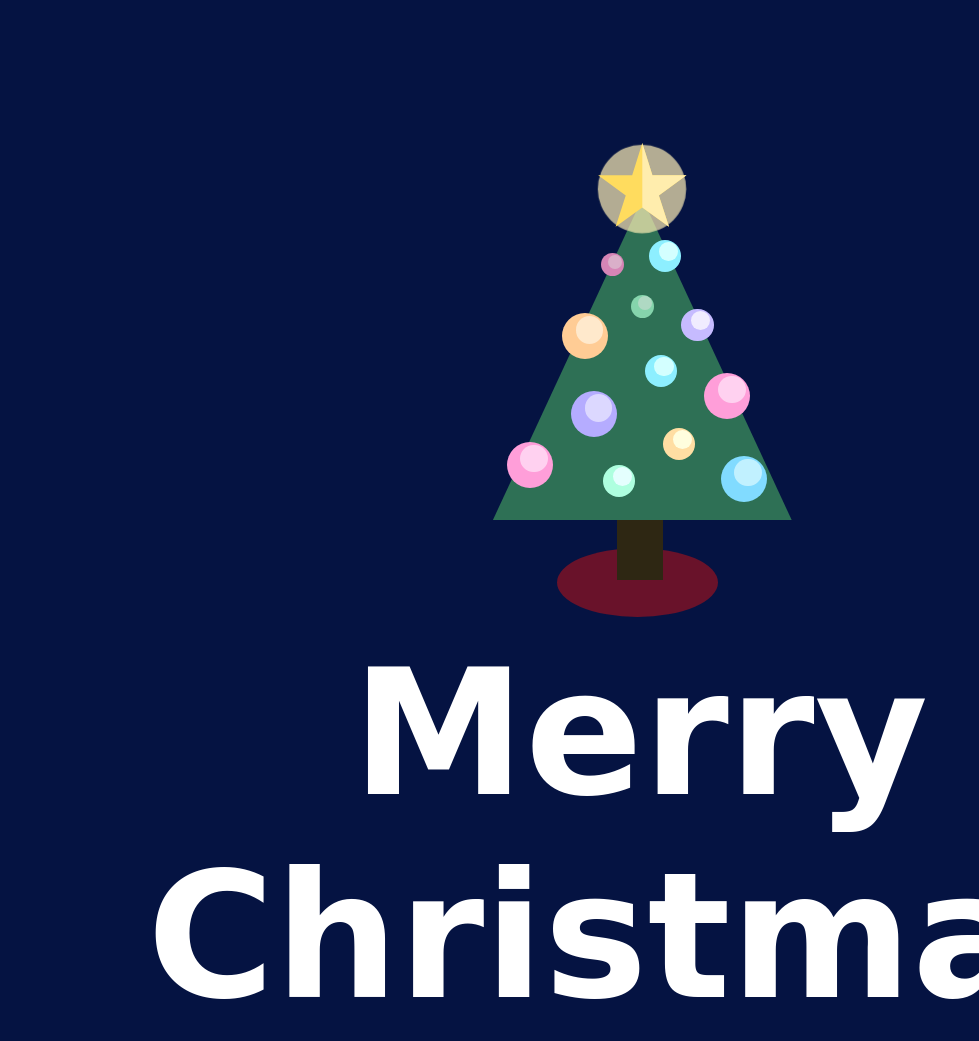
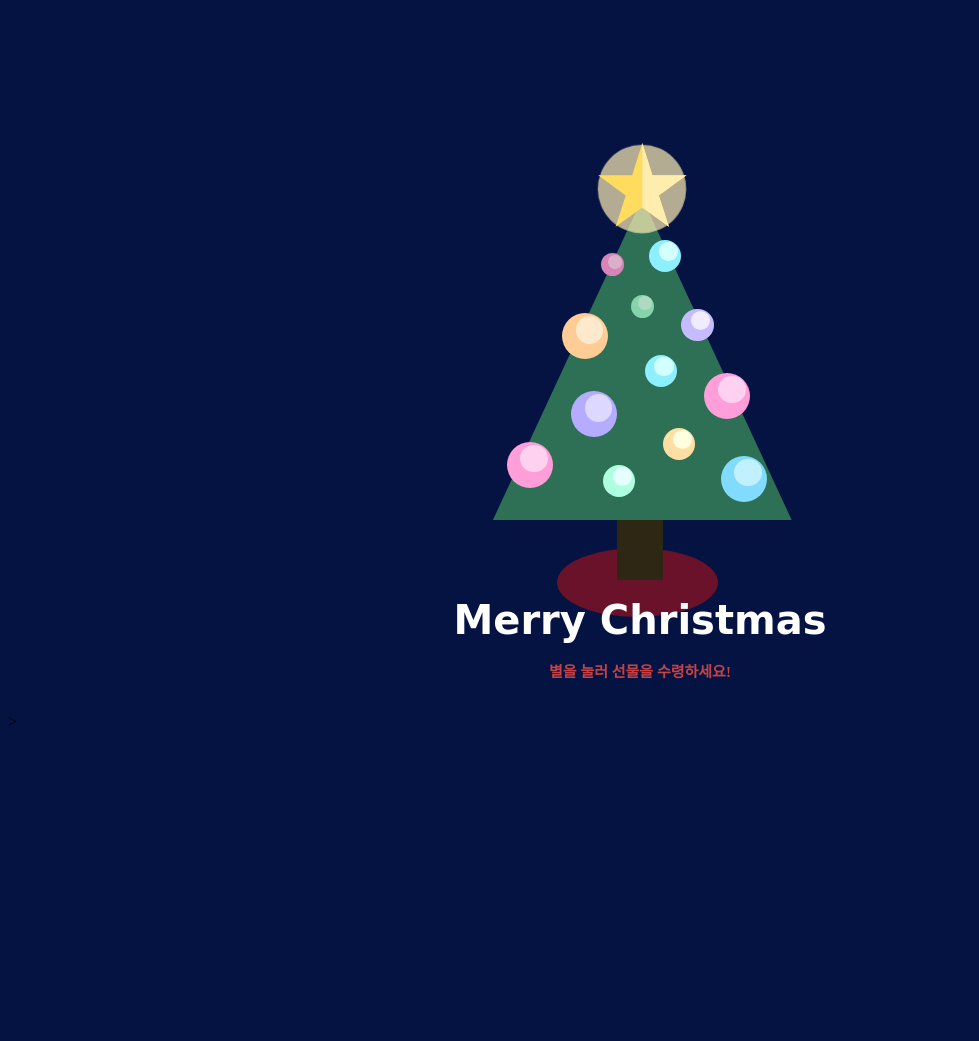
Before and after one commit to Kimpang0808/Christmas, a plain HTML site: page index.html in a window 1280 px wide. Shown: the top 1041 px of the page, without its empty margins (0-979 px from the left). After the commit the page ends 800 px from the top, so only its background shows below. Drawn offline with Linux system fonts and the light colour scheme; a web font is replaced by a local one.

Commit message:
Update style.css

```diff
--- a/style.css
+++ b/style.css
@@ -199,19 +199,19 @@ body {
   }
   .ment {
     font-family: 'Caramel', cursive;
-    font-size: 87px;
+    font-size: 20px;
     text-align: center;
     color: white;
     position: relative;
-    bottom: 65px;
+    bottom: 10px;
   }
 
   .explanation{
     text-align: center;
-    font-size: 28px;
+    font-size:10px;
     color: #c54245 ;
     position: relative;
-    bottom: 165px;
+    bottom: 20px;
   }
 
   @keyframes lights {
```
